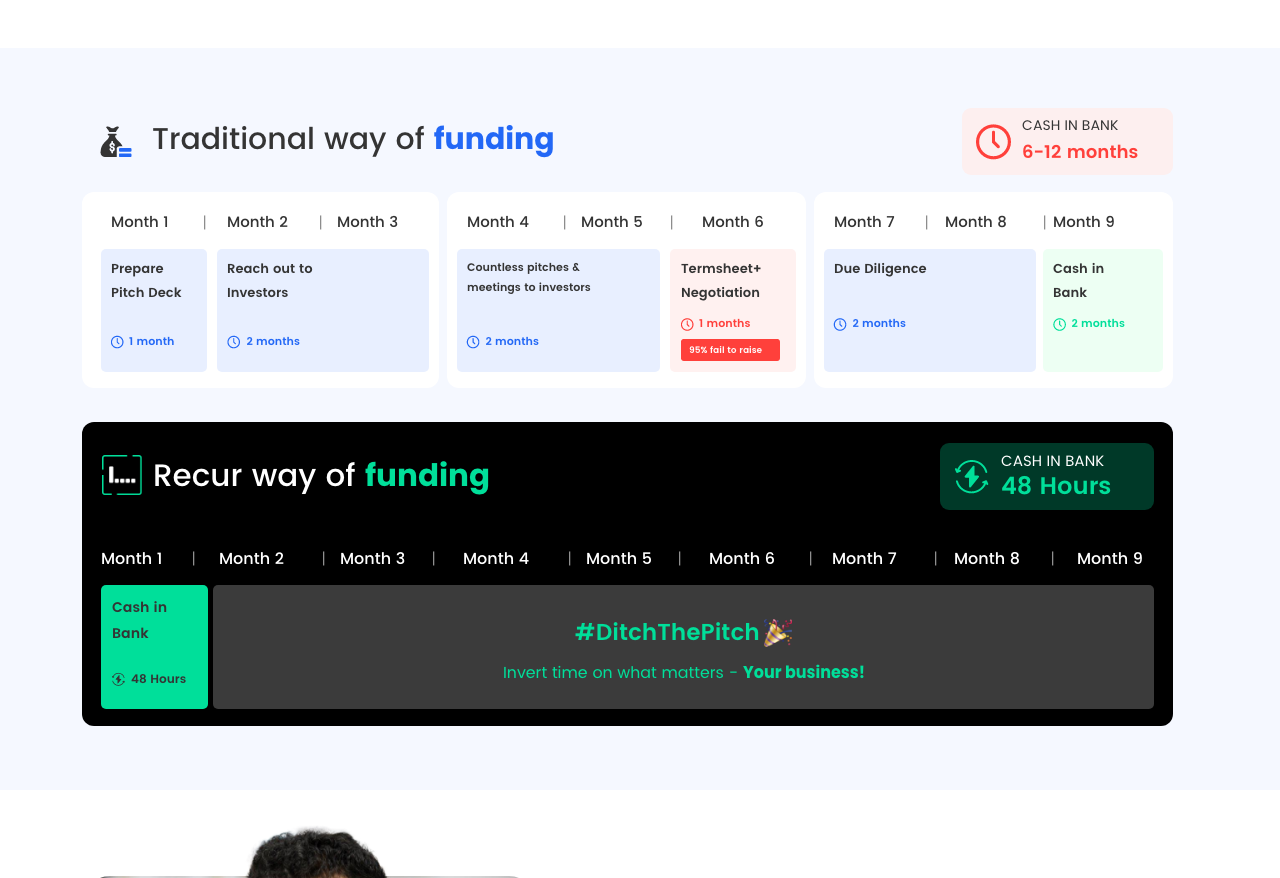
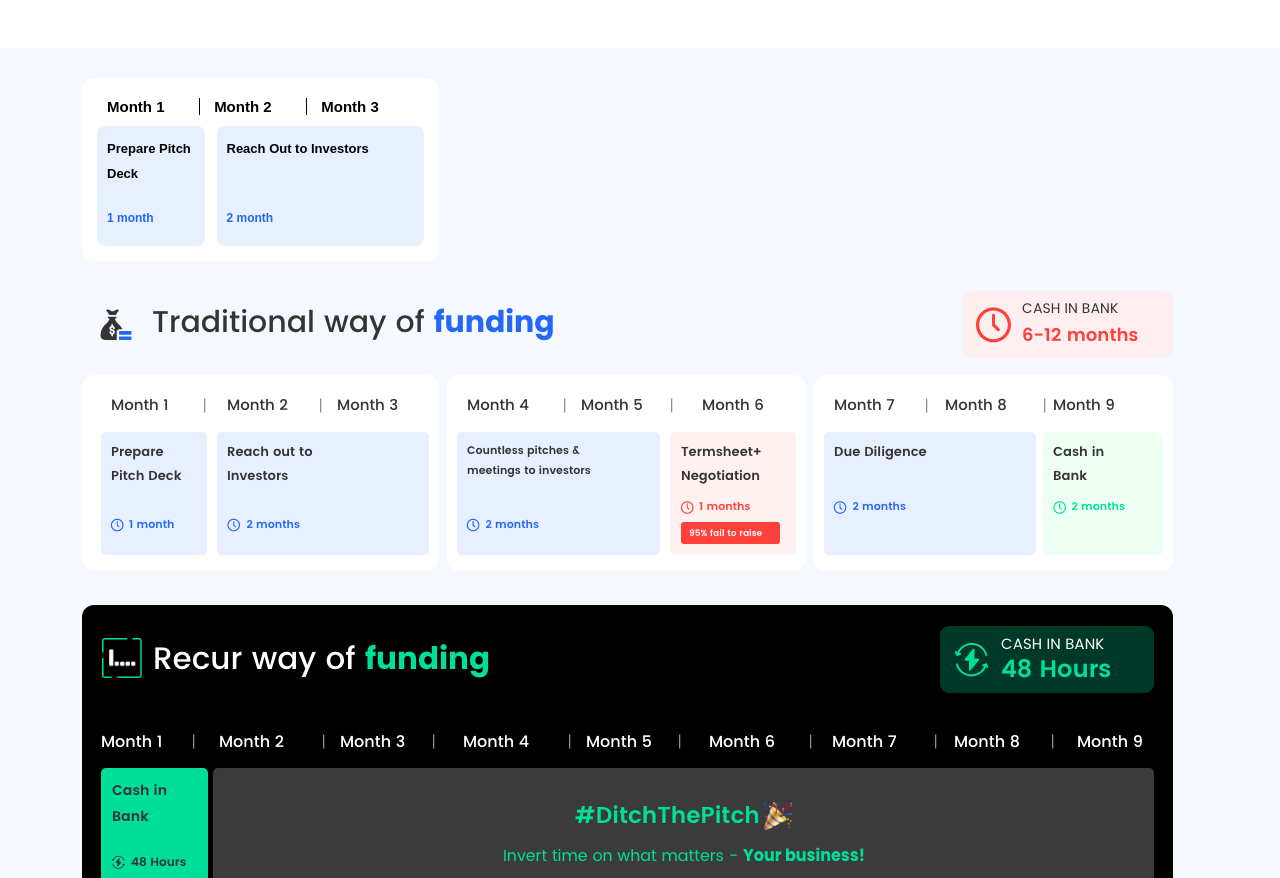
Before and after one commit to mohit-rpvv/landing-page, a plain HTML site: page index.html in a window 1280 px wide. Shown: the part 1701-2579 px from the top of the page. Drawn offline with Linux system fonts and the light colour scheme.

```diff
--- a/assets/css/index.css
+++ b/assets/css/index.css
@@ -38,7 +38,7 @@ img {
     text-align: center;
 }
 
-@media (min-width:900px) {
+@media (min-width:100px) {
 
     .row {
         max-width: 1140px;
@@ -314,7 +314,79 @@ img {
         padding: 0px 0px 10px 10px;
     }
 
+    .section-five .main {
+        padding: 15px;
+        background-color: #fff;
+        width: 32%;
+        border-radius: 12px;
+        font-weight: bold;
+    }
+    .main .first{
+        padding: 5px 0px 10px 0px   ;
+    }
+
+    .first .one{
+        display: inline-block;
+        padding-left: 10px;
+        width: calc(32% - 2px);
+        font-size: 15px;
+        border-right: 1px solid #000;
+    }
+    .first .two{
+        display: inline-block;
+        padding-left: 10px;
+        width: calc(32% - 2px);
+        font-size: 15px;
+        border-right: 1px solid #000;
+    }
+    .first .three{
+        display: inline-block;
+        padding-left: 10px;
+        width: calc(32% - 2px);
+        font-size: 15px;
+    }
 
 
+    .main {
+        font-weight: bold;
+    }
+    .main .second {
+        height: 120px;
+        display: inline-block;
+        padding: 10px;
+        font-size: 13px;
+        line-height: 25px;
+        background-color: #e8efff;
+        width: calc(33%);
+        border-radius: 8px;
+        margin-right: 10px;
+    }
+
+    .second .one {
+        height: 70%;
+    }
+    .second .two {
+        font-size: 12px;
+    }
+
+
+    .main .third {
+        height: 120px;
+        float: right;
+        /* display: inline-block; */
+        padding: 10px 30px 10px 10px;
+        font-size: 13px;
+        line-height: 25px;
+        background-color: #e8efff;
+        width: calc(65% - 5px);
+        border-radius: 8px;
+    }
+
+    .third .one {
+        height: 70%;
+    }
+    .third .two {
+        font-size: 12px;
+    }
 
 }
--- a/index.html
+++ b/index.html
@@ -147,6 +147,21 @@
 
     <section class="section-five">
         <div class="row">
+            <div class="main">
+                <div class="first">
+                    <span class="one">Month 1</span>
+                    <span class="two">Month 2</span>
+                    <span class="three">Month 3</span>
+                </div>
+                <div class="second">
+                    <p class="one">Prepare Pitch Deck</p>
+                    <div class="two strong-blue">1 month</div>
+                </div>
+                <div class="third">
+                    <p class="one">Reach Out to Investors</p>
+                    <div class="two strong-blue">2 month</div>
+                </div>
+            </div>
             <div class="image-part">
                 <img src="./assets/image/tradition.png" alt="Tradition">
             </div>
```
